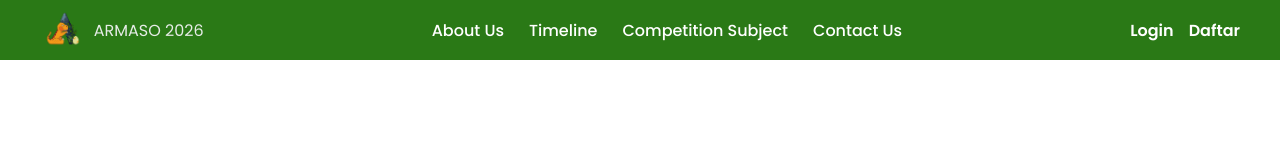
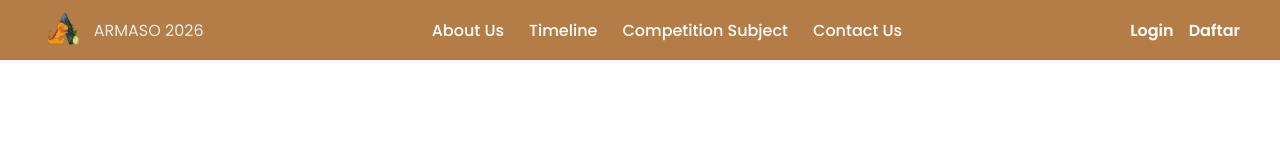
Before and after one commit to fawwazhakeeeem19/Armaso_2026, a plain HTML site: page home/index.html in a window 1280 px wide. Drawn offline with Linux system fonts and the light colour scheme.

Commit message:
Update index.html

```diff
--- a/home/index.html
+++ b/home/index.html
@@ -28,7 +28,7 @@
         align-items: center;
         justify-content: space-between;
         padding: 10px 40px;
-        background-color: #2a7916;
+        background-color: #b47d47;
         color: rgb(230, 236, 231);
       }
 
```
